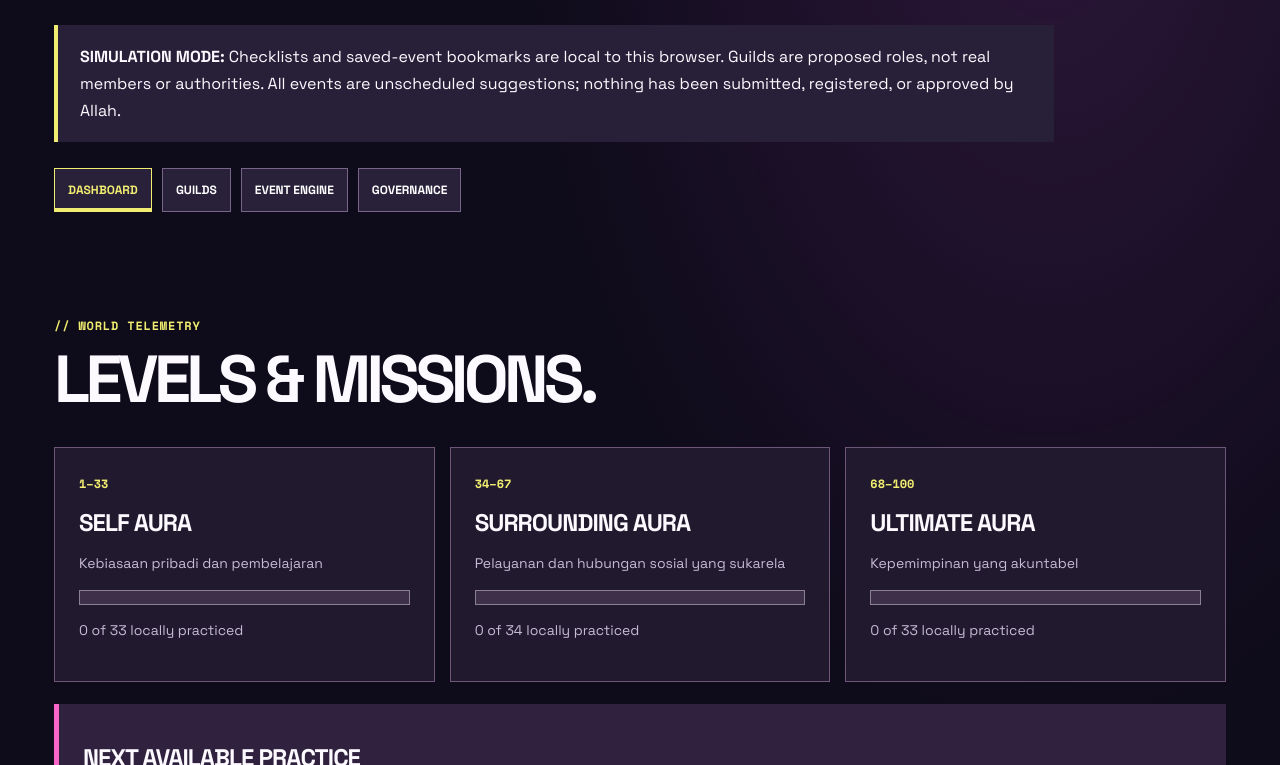
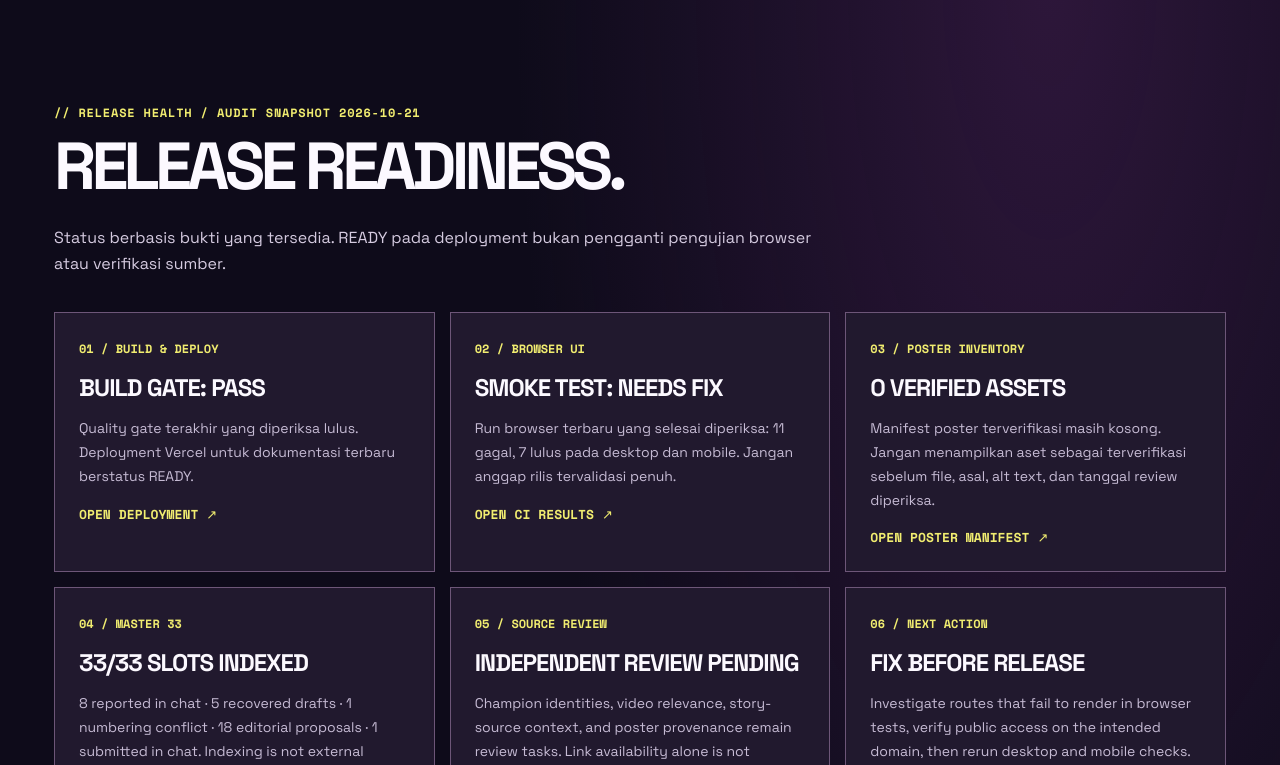
Before and after one commit to bjo163/moonwitness-xii-season-global-championships, a React (Vite) app: page /command-center in a window 1280 px wide. Shown: the part 475-1240 px from the top of the page. Built offline with nearby package versions, Linux system fonts and the light colour scheme.

Commit message:
Add evidence-based release readiness panel to Command Center

```diff
--- a/src/pages/CommandCenter.jsx
+++ b/src/pages/CommandCenter.jsx
@@ -4,6 +4,8 @@ import {guilds,communityEvents,governanceRules,worldLevels,worldPhases} from '..
 import {useWorldProgress,exportWorldProgress} from '../hooks/useWorldProgress.js';
 import {Head,Notice} from '../components/UI.jsx';
 import {cleanBookmarks,WORKSPACE_EVENT,WORKSPACE_KEYS} from '../utils/workspaceBackup.js';
+import {registrySummary} from '../data/bugPatchRegistry.js';
+import {verifiedPosterAssets} from '../data/posterManifest.js';
 const boardKey=WORKSPACE_KEYS.bookmarks;
 const safeRead=()=>{try{const v=JSON.parse(localStorage.getItem(boardKey)||'[]');return Array.isArray(v)?v.filter(x=>typeof x==='string'&&/^EVT-\d{3}$/.test(x)):[]}catch{return[]}};
 export default function CommandCenter(){
@@ -19,6 +21,17 @@ export default function CommandCenter(){
  return <main className="container page">
  <Head eyebrow="// THE BATTERIES • MISSION CONTROL" title="PARADISE COMMAND CENTER." sub="Local-first interactive prototype: mission tracking, creative event ideas, guild charters and safety-by-design. No claims of actual heavenly government."/>
  <div className="stats"><div><b>{completed.length}/100</b> MISSION CHECKS</div><div><b>{guilds.length}</b> GUILD PROPOSALS</div><div><b>{communityEvents.length}</b> EVENT IDEAS</div><div><b>{saved.length}</b> SAVED EVENT IDEAS</div></div>
+ <section className="section release-readiness" aria-labelledby="release-readiness-title">
+  <Head eyebrow="// RELEASE HEALTH / AUDIT SNAPSHOT 2026-10-21" title="RELEASE READINESS." sub="Status berbasis bukti yang tersedia. READY pada deployment bukan pengganti pengujian browser atau verifikasi sumber."/>
+  <div className="grid three">
+   <article className="card"><small>01 / BUILD & DEPLOY</small><h3>BUILD GATE: PASS</h3><p>Quality gate terakhir yang diperiksa lulus. Deployment Vercel untuk dokumentasi terbaru berstatus READY.</p><a className="textlink" href="https://vercel.com/bjo163s-projects/moonwitness-xii-season-global-championships/AkDKLmnvKzNbaMN5Dpb1U858tMdk" target="_blank" rel="noopener noreferrer">OPEN DEPLOYMENT ↗</a></article>
+   <article className="card"><small>02 / BROWSER UI</small><h3>SMOKE TEST: NEEDS FIX</h3><p>Run browser terbaru yang selesai diperiksa: 11 gagal, 7 lulus pada desktop dan mobile. Jangan anggap rilis tervalidasi penuh.</p><a className="textlink" href="https://github.com/bjo163/moonwitness-xii-season-global-championships/actions" target="_blank" rel="noopener noreferrer">OPEN CI RESULTS ↗</a></article>
+   <article className="card"><small>03 / POSTER INVENTORY</small><h3>{verifiedPosterAssets.length} VERIFIED ASSETS</h3><p>Manifest poster terverifikasi masih kosong. Jangan menampilkan aset sebagai terverifikasi sebelum file, asal, alt text, dan tanggal review diperiksa.</p><a className="textlink" href="https://github.com/bjo163/moonwitness-xii-season-global-championships/blob/main/src/data/posterManifest.js" target="_blank" rel="noopener noreferrer">OPEN POSTER MANIFEST ↗</a></article>
+   <article className="card"><small>04 / MASTER 33</small><h3>{registrySummary.total}/{registrySummary.target} SLOTS INDEXED</h3><p>{registrySummary.registered} reported in chat · {registrySummary.recovered} recovered drafts · {registrySummary.conflicted} numbering conflict · {registrySummary.proposed} editorial proposals · {registrySummary.submittedInChat} submitted in chat. Indexing is not external delivery.</p><Link className="textlink" to="/syafaat-status">REVIEW MASTER REGISTER ↗</Link></article>
+   <article className="card"><small>05 / SOURCE REVIEW</small><h3>INDEPENDENT REVIEW PENDING</h3><p>Champion identities, video relevance, story-source context, and poster provenance remain review tasks. Link availability alone is not evidence of endorsement.</p><Link className="textlink" to="/research">OPEN EVIDENCE DESK ↗</Link></article>
+   <article className="card"><small>06 / NEXT ACTION</small><h3>FIX BEFORE RELEASE</h3><p>Investigate routes that fail to render in browser tests, verify public access on the intended domain, then rerun desktop and mobile checks.</p><a className="textlink" href="https://github.com/bjo163/moonwitness-xii-season-global-championships/blob/main/docs/PROJECT-AUDIT-2026-10-21.md" target="_blank" rel="noopener noreferrer">READ AUDIT REPORT ↗</a></article>
+  </div>
+ </section>
  <Notice><b>SIMULATION MODE:</b> Checklists and saved-event bookmarks are local to this browser. Guilds are proposed roles, not real members or authorities. All events are unscheduled suggestions; nothing has been submitted, registered, or approved by Allah.</Notice>
  <div className="filters">{[['dashboard','DASHBOARD'],['guilds','GUILDS'],['events','EVENT ENGINE'],['governance','GOVERNANCE']].map(([id,label])=><button key={id} aria-pressed={view===id} className={view===id?'complete':''} onClick={()=>setView(id)}>{label}</button>)}</div>
  {view==='dashboard'&&<section className="section"><Head eyebrow="// WORLD TELEMETRY" title="LEVELS & MISSIONS."/><div className="grid three">{worldPhases.map(p=><article className="card" key={p.id}><small>{p.start}–{p.end}</small><h3>{p.name}</h3><p>{p.description}</p><div className="progress" role="progressbar" aria-label={p.name+' completion'} aria-valuenow={completed.filter(x=>x>=p.start&&x<=p.end).length} aria-valuemin={0} aria-valuemax={p.end-p.start+1}><div style={{width:100*completed.filter(x=>x>=p.start&&x<=p.end).length/(p.end-p.start+1)+'%'}}/></div><p>{completed.filter(x=>x>=p.start&&x<=p.end).length} of {p.end-p.start+1} locally practiced</p></article>)}</div>
```
